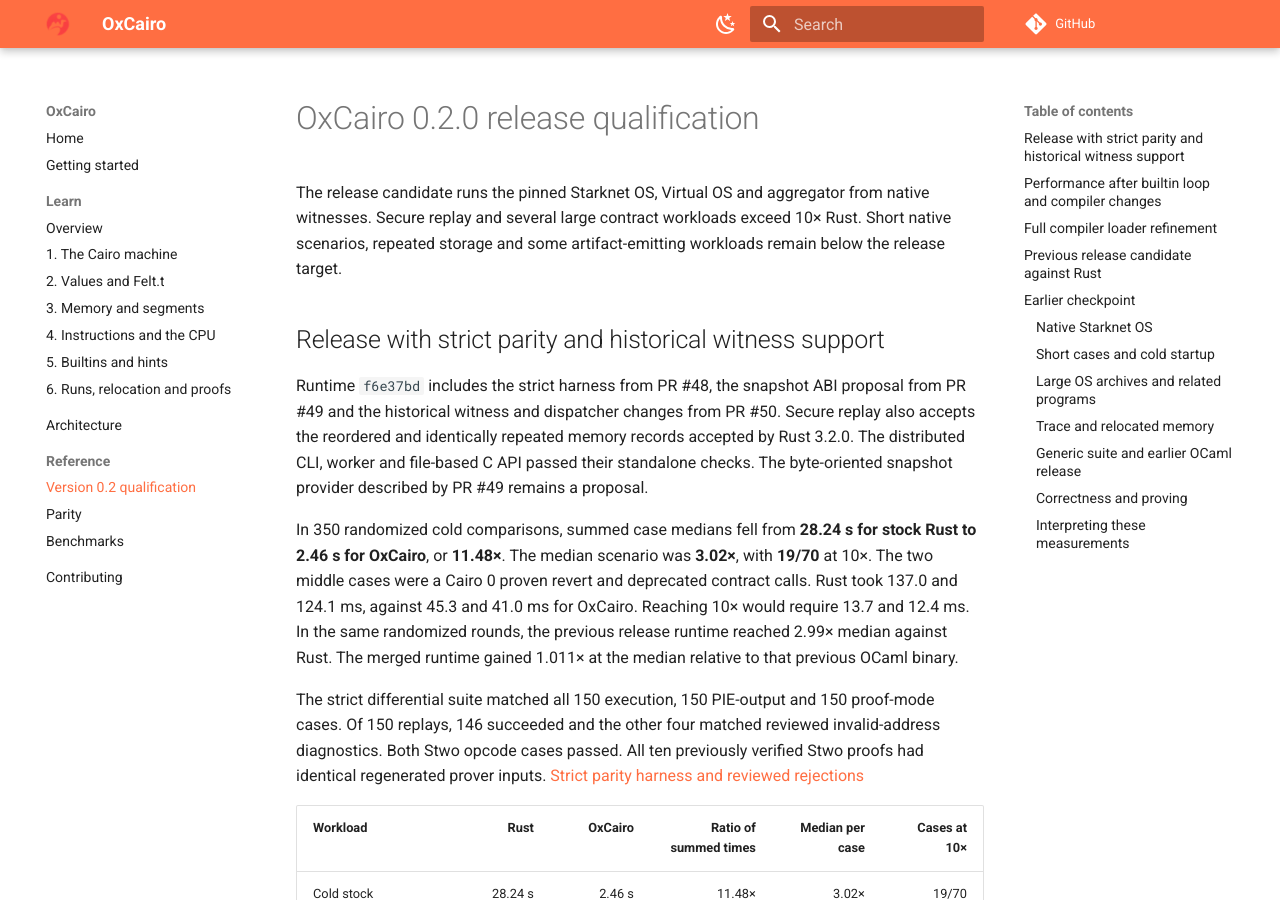
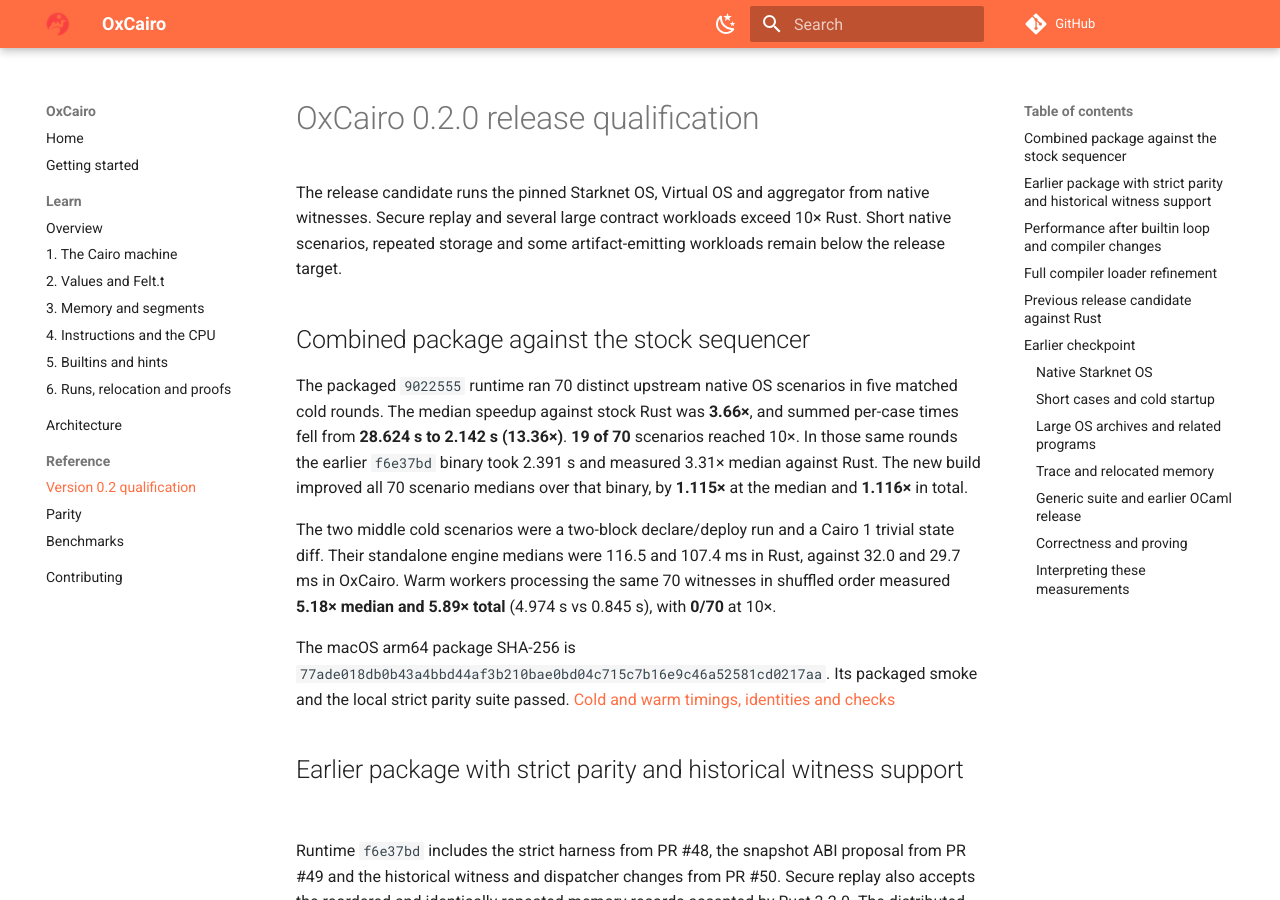
Before and after one commit to teddyjfpender/cairo-vm-ocaml, an MkDocs documentation site: the page built from docs/release-0.2.md, in a window 1280 px wide and 900 px high. Built offline with MkDocs 1.6.1 and Material for MkDocs 9.7.7, drawn with Linux system fonts in a browser that asks for light colours; comment, search, counter and statistics services are not loaded.

Commit message:
Report 9022555 cold and warm speedups against stock Rust

```diff
--- a/docs/release-0.2.md
+++ b/docs/release-0.2.md
@@ -2,7 +2,15 @@
 
 The release candidate runs the pinned Starknet OS, Virtual OS and aggregator from native witnesses. Secure replay and several large contract workloads exceed 10× Rust. Short native scenarios, repeated storage and some artifact-emitting workloads remain below the release target.
 
-## Release with strict parity and historical witness support
+## Combined package against the stock sequencer
+
+The packaged `9022555` runtime ran 70 distinct upstream native OS scenarios in five matched cold rounds. The median speedup against stock Rust was **3.66×**, and summed per-case times fell from **28.624 s to 2.142 s (13.36×)**. **19 of 70** scenarios reached 10×. In those same rounds the earlier `f6e37bd` binary took 2.391 s and measured 3.31× median against Rust. The new build improved all 70 scenario medians over that binary, by **1.115×** at the median and **1.116×** in total.
+
+The two middle cold scenarios were a two-block declare/deploy run and a Cairo 1 trivial state diff. Their standalone engine medians were 116.5 and 107.4 ms in Rust, against 32.0 and 29.7 ms in OxCairo. Warm workers processing the same 70 witnesses in shuffled order measured **5.18× median and 5.89× total** (4.974 s vs 0.845 s), with **0/70** at 10×.
+
+The macOS arm64 package SHA-256 is `77ade018db0b43a4bbd44af3b210bae0bd04c715c7b16e9c46a52581cd0217aa`. Its packaged smoke and the local strict parity suite passed. [Cold and warm timings, identities and checks](https://github.com/teddyjfpender/cairo-vm-ocaml/tree/cd96ef35b9a131a4a126a2f4deac7cc3346d2b02/bench/results/v0.2.0-m4-max/candidate-9022555)
+
+## Earlier package with strict parity and historical witness support
 
 Runtime `f6e37bd` includes the strict harness from PR #48, the snapshot ABI proposal from PR #49 and the historical witness and dispatcher changes from PR #50. Secure replay also accepts the reordered and identically repeated memory records accepted by Rust 3.2.0. The distributed CLI, worker and file-based C API passed their standalone checks. The byte-oriented snapshot provider described by PR #49 remains a proposal.
 
```
